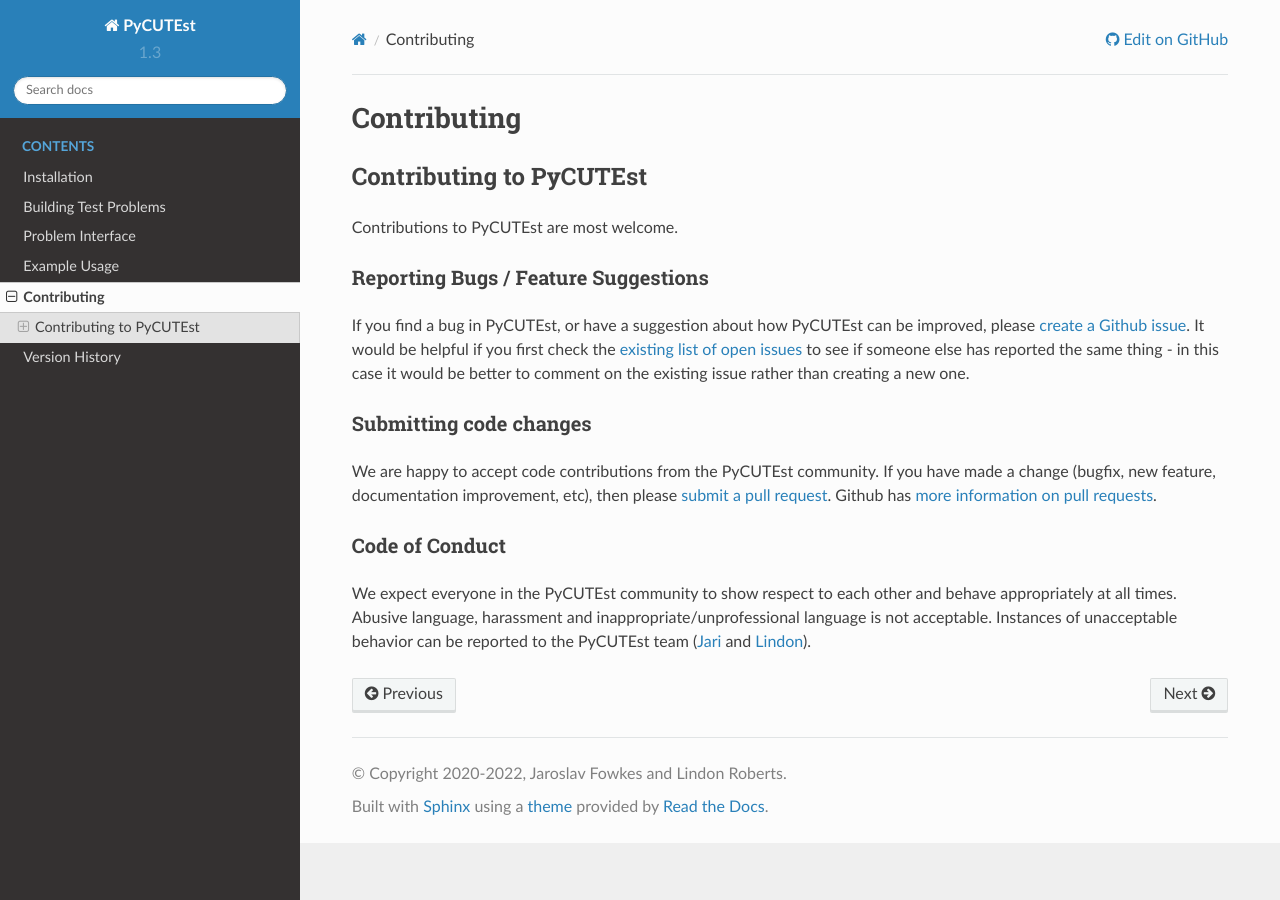
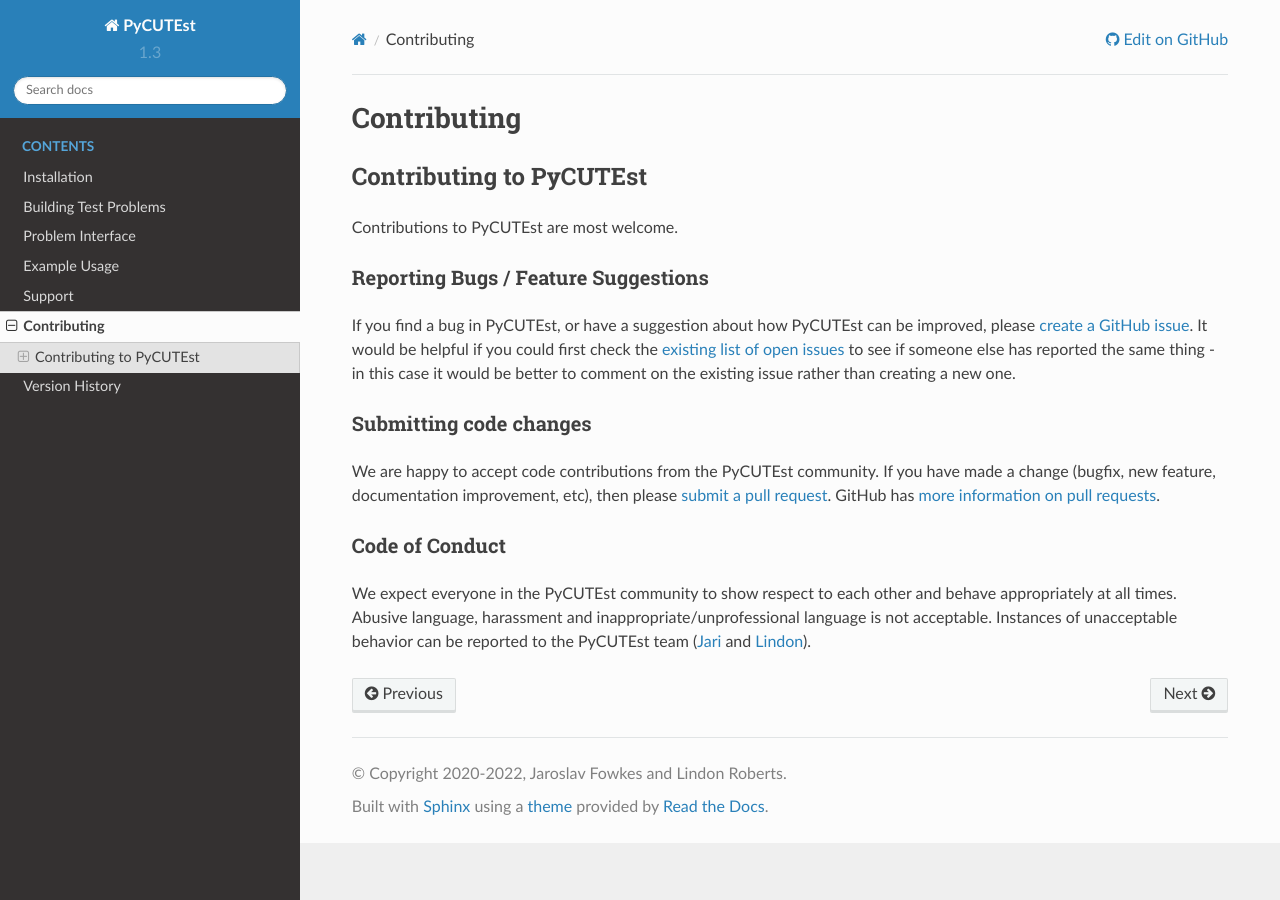
Before and after one commit to jfowkes/pycutest, a Sphinx documentation site: the page built from docs/contributing.rst, in a window 1280 px wide. Built offline with Sphinx 7.4.7 and the Read the Docs theme 2.0.0, drawn with Linux system fonts in a browser that asks for light colours.

Commit message:
Add guidelines for seeking support

```diff
--- a/README.rst
+++ b/README.rst
@@ -116,6 +116,10 @@
 
     $ pip uninstall pycutest
 
+Support
+-------
+Please ask any questions or report problems using GitHub's issue tracker.
+
 Bugs
 ----
 Please report any bugs using GitHub's issue tracker.
--- a/docs/contributing.rst
+++ b/docs/contributing.rst
@@ -10,8 +10,8 @@
 ^^^^^^^^^^^^^^^^^^^^^^^^^^^^^^^^^^^^
 
 If you find a bug in PyCUTEst, or have a suggestion about how PyCUTEst can be improved, please
-`create a Github issue <https://docs.github.com/en/issues/tracking-your-work-with-issues/creating-an-issue>`_.
-It would be helpful if you first check the `existing list of open issues <https://github.com/jfowkes/pycutest/issues>`_
+`create a GitHub issue <https://docs.github.com/en/issues/tracking-your-work-with-issues/creating-an-issue>`_.
+It would be helpful if you could first check the `existing list of open issues <https://github.com/jfowkes/pycutest/issues>`_
 to see if someone else has reported the same thing - in this case it would be better to comment on the existing issue
 rather than creating a new one.
 
@@ -21,7 +21,7 @@
 We are happy to accept code contributions from the PyCUTEst community.
 If you have made a change (bugfix, new feature, documentation improvement, etc), then please
 `submit a pull request <https://github.com/jfowkes/pycutest/pulls>`_.
-Github has `more information on pull requests <https://docs.github.com/en/pull-requests>`_.
+GitHub has `more information on pull requests <https://docs.github.com/en/pull-requests>`_.
 
 Code of Conduct
 ^^^^^^^^^^^^^^^
--- a/docs/index.rst
+++ b/docs/index.rst
@@ -40,6 +40,7 @@
    building
    interface
    example
+   support
    contributing
    history
 
```
Also changed, not shown: CONTRIBUTING.md (+3 -3 lines), docs/support.rst (added, +9 -0 lines).
